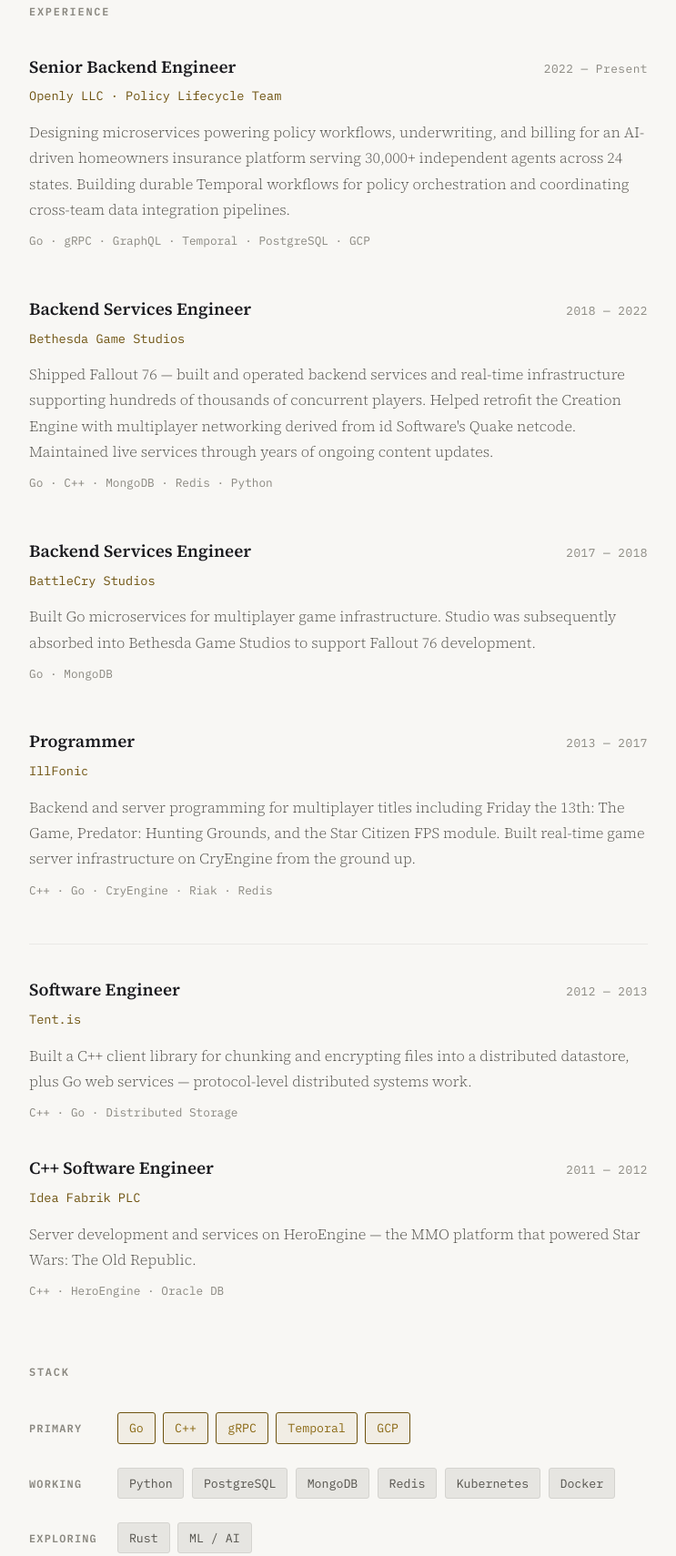
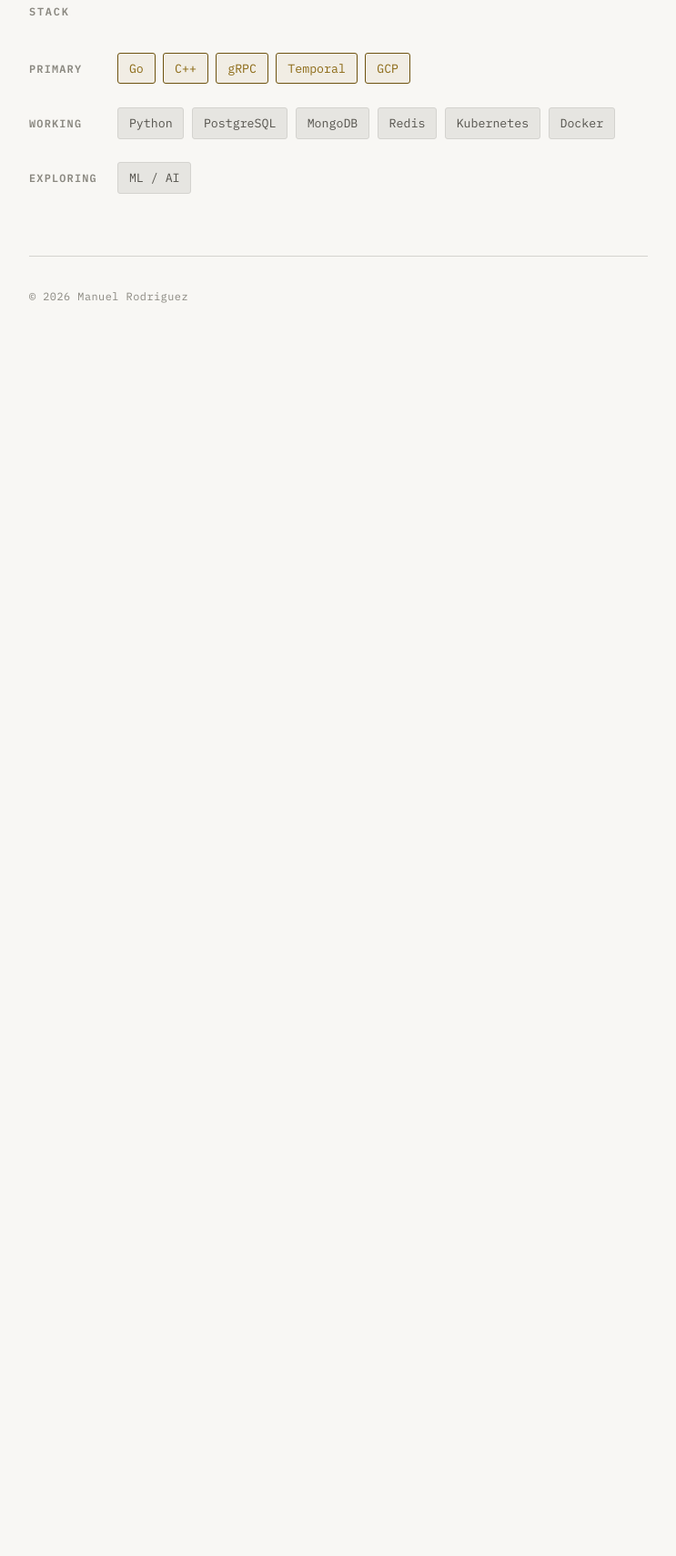
Before and after one commit to rdrsss/rdrsss.github.io, a plain HTML site: page index.html in a window 1280 px wide. Shown: the part 474-2184 px from the top of the page at 91% size, without its empty margins (268-1011 px from the left). After the commit the page ends 912 px from the top, so only its background shows below. Drawn offline with Linux system fonts and the light colour scheme.

Commit message:
Remove Experience and CTA sections from index.html
Removed the Experience and CTA sections from the HTML.

```diff
--- a/index.html
+++ b/index.html
@@ -394,100 +394,6 @@
     </div>
   </header>
 
-  <!-- Experience -->
-  <section>
-    <div class="section-label">Experience</div>
-
-    <div class="role-entry">
-      <div class="role-header">
-        <span class="role-title">Senior Backend Engineer</span>
-        <span class="role-dates">2022 — Present</span>
-      </div>
-      <div class="role-company">Openly LLC · Policy Lifecycle Team</div>
-      <p class="role-description">
-        Designing microservices powering policy workflows, underwriting,
-        and billing for an AI-driven homeowners insurance platform serving
-        30,000+ independent agents across 24 states. Building durable
-        Temporal workflows for policy orchestration and coordinating
-        cross-team data integration pipelines.
-      </p>
-      <div class="role-tech">Go · gRPC · GraphQL · Temporal · PostgreSQL · GCP</div>
-    </div>
-
-    <div class="role-entry">
-      <div class="role-header">
-        <span class="role-title">Backend Services Engineer</span>
-        <span class="role-dates">2018 — 2022</span>
-      </div>
-      <div class="role-company">Bethesda Game Studios</div>
-      <p class="role-description">
-        Shipped Fallout 76 — built and operated backend services and
-        real-time infrastructure supporting hundreds of thousands of
-        concurrent players. Helped retrofit the Creation Engine with
-        multiplayer networking derived from id Software's Quake netcode.
-        Maintained live services through years of ongoing content updates.
-      </p>
-      <div class="role-tech">Go · C++ · MongoDB · Redis · Python</div>
-    </div>
-
-    <div class="role-entry">
-      <div class="role-header">
-        <span class="role-title">Backend Services Engineer</span>
-        <span class="role-dates">2017 — 2018</span>
-      </div>
-      <div class="role-company">BattleCry Studios</div>
-      <p class="role-description">
-        Built Go microservices for multiplayer game infrastructure.
-        Studio was subsequently absorbed into Bethesda Game Studios
-        to support Fallout 76 development.
-      </p>
-      <div class="role-tech">Go · MongoDB</div>
-    </div>
-
-    <div class="role-entry">
-      <div class="role-header">
-        <span class="role-title">Programmer</span>
-        <span class="role-dates">2013 — 2017</span>
-      </div>
-      <div class="role-company">IllFonic</div>
-      <p class="role-description">
-        Backend and server programming for multiplayer titles including
-        Friday the 13th: The Game, Predator: Hunting Grounds, and the
-        Star Citizen FPS module. Built real-time game server infrastructure
-        on CryEngine from the ground up.
-      </p>
-      <div class="role-tech">C++ · Go · CryEngine · Riak · Redis</div>
-    </div>
-
-    <hr class="section-divider">
-
-    <div class="role-entry minor">
-      <div class="role-header">
-        <span class="role-title">Software Engineer</span>
-        <span class="role-dates">2012 — 2013</span>
-      </div>
-      <div class="role-company">Tent.is</div>
-      <p class="role-description">
-        Built a C++ client library for chunking and encrypting files
-        into a distributed datastore, plus Go web services —
-        protocol-level distributed systems work.
-      </p>
-      <div class="role-tech">C++ · Go · Distributed Storage</div>
-    </div>
-
-    <div class="role-entry minor">
-      <div class="role-header">
-        <span class="role-title">C++ Software Engineer</span>
-        <span class="role-dates">2011 — 2012</span>
-      </div>
-      <div class="role-company">Idea Fabrik PLC</div>
-      <p class="role-description">
-        Server development and services on HeroEngine — the MMO
-        platform that powered Star Wars: The Old Republic.
-      </p>
-      <div class="role-tech">C++ · HeroEngine · Oracle DB</div>
-    </div>
-  </section>
 
   <!-- Stack -->
   <section>
@@ -517,26 +423,12 @@
       <div class="stack-tier">
         <span class="stack-tier-label">Exploring</span>
         <div class="stack-tier-items">
-          <span class="stack-tag">Rust</span>
           <span class="stack-tag">ML / AI</span>
         </div>
       </div>
     </div>
   </section>
 
-  <!-- CTA -->
-  <section>
-    <div class="cta-block">
-      <h3>Available for select work</h3>
-      <p>
-        I take on consulting and contract engagements in distributed systems,
-        backend architecture, and cloud infrastructure. If you have a hard
-        problem and need someone who's shipped production systems at scale,
-        let's talk.
-      </p>
-      <a href="mailto:manuel.rdrs@email.com" class="contact-link">Get in touch</a>
-    </div>
-  </section>
 
   <footer>
     &copy; 2026 Manuel Rodriguez
```
